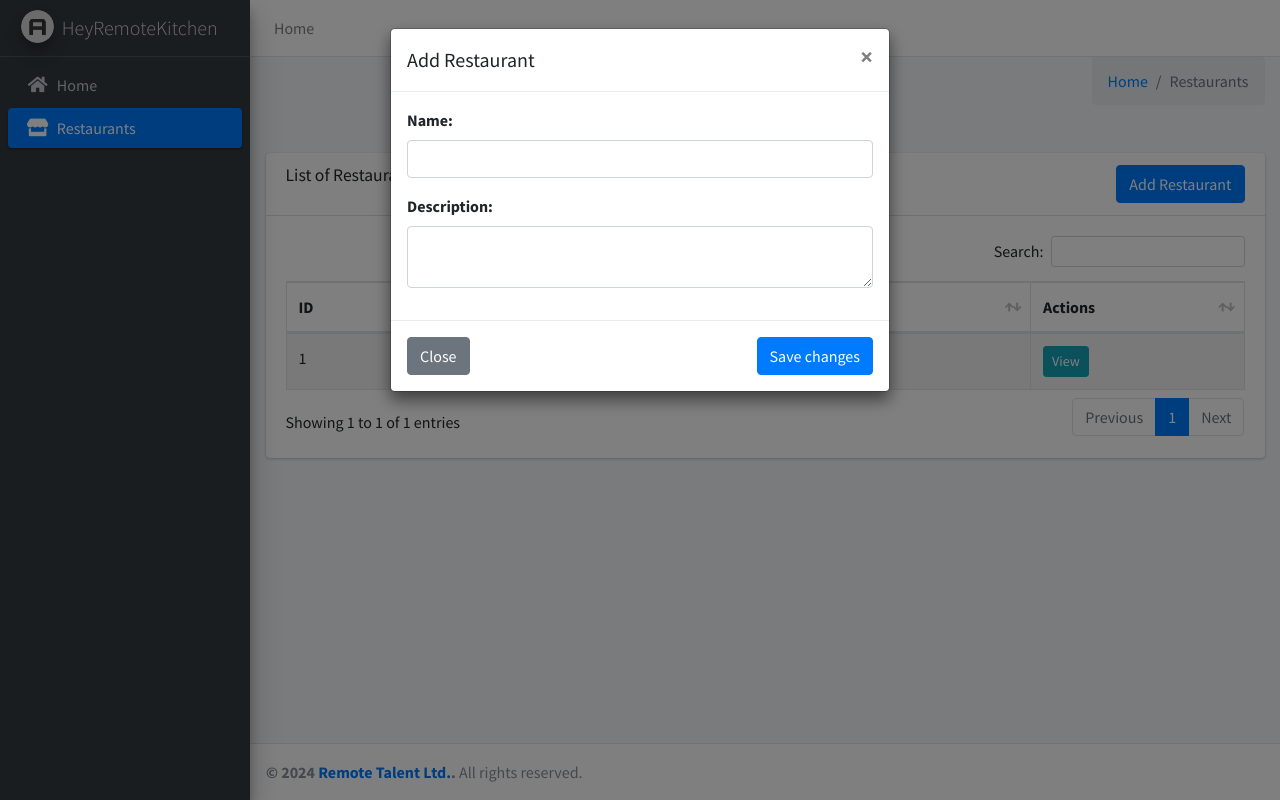
After one commit to shibriat/heyremotekitchen, a Django app: page /restaurants/ in a window 1280 px wide, after a click on "Add Restaurant". The commit adds this page. Run offline with Django 4.2, Linux system fonts and the light colour scheme; a user stored in the database is signed in; tables that the repository leaves empty hold one stand-in row (values such as "Sample post"); some libraries are stand-ins or nearby versions.

Commit message:
resturant fix

```diff
--- a/dashboard/templates/dashboard/dashboard.html
+++ b/dashboard/templates/dashboard/dashboard.html
@@ -10,7 +10,10 @@
     <link rel="stylesheet" href="{% static 'adminlte/css/adminlte.min.css' %}">
     <link rel="stylesheet" href="{% static 'adminlte/plugins/fontawesome-free/css/all.min.css' %}">
     <link href="https://fonts.googleapis.com/css?family=Source+Sans+Pro:300,400,400i,700" rel="stylesheet">
-    <link rel="stylesheet" href="{% static 'adminlte/plugins/datatables/css/dataTables.bootstrap4.min.css' %}">
+    <link rel="stylesheet" href="{% static 'adminlte/plugins/datatables-bs4/css/dataTables.bootstrap4.min.css' %}">
+    <link rel="stylesheet"
+        href="{% static 'adminlte/plugins/datatables-responsive/css/responsive.bootstrap4.min.css' %}">
+    <link rel="stylesheet" href="{% static 'adminlte/plugins/datatables-buttons/css/buttons.bootstrap4.min.css' %}">
 </head>
 
 <body class="hold-transition sidebar-mini">
@@ -55,10 +58,28 @@
     </div>
 
     <!-- Scripts -->
+    <!-- jQuery -->
+    <script src="{% static 'adminlte/plugins/jquery/jquery.min.js' %}"></script>
+
+    <!-- Bootstrap Bundle -->
+    <script src="{% static 'adminlte/plugins/bootstrap/js/bootstrap.bundle.min.js' %}"></script>
+
+    <!-- DataTables JS -->
+    <script src="{% static 'adminlte/plugins/datatables/jquery.dataTables.min.js' %}"></script>
+    <script src="{% static 'adminlte/plugins/datatables-bs4/js/dataTables.bootstrap4.min.js' %}"></script>
+    <script src="{% static 'adminlte/plugins/datatables-responsive/js/dataTables.responsive.min.js' %}"></script>
+    <script src="{% static 'adminlte/plugins/datatables-responsive/js/responsive.bootstrap4.min.js' %}"></script>
+    <script src="{% static 'adminlte/plugins/datatables-buttons/js/dataTables.buttons.min.js' %}"></script>
+    <script src="{% static 'adminlte/plugins/datatables-buttons/js/buttons.bootstrap4.min.js' %}"></script>
+    <script src="{% static 'adminlte/plugins/jszip/jszip.min.js' %}"></script>
+    <script src="{% static 'adminlte/plugins/pdfmake/pdfmake.min.js' %}"></script>
+    <script src="{% static 'adminlte/plugins/pdfmake/vfs_fonts.js' %}"></script>
+    <script src="{% static 'adminlte/plugins/datatables-buttons/js/buttons.html5.min.js' %}"></script>
+    <script src="{% static 'adminlte/plugins/datatables-buttons/js/buttons.print.min.js' %}"></script>
+    <script src="{% static 'adminlte/plugins/datatables-buttons/js/buttons.colVis.min.js' %}"></script>
+
+    <!-- AdminLTE JS -->
     <script src="{% static 'adminlte/js/adminlte.min.js' %}"></script>
-    <script src="{% static 'adminlte/plugins/jquery/jquery.min.js' %}"></script>
-    <script src="{% static 'adminlte/plugins/datatables/js/jquery.dataTables.min.js' %}"></script>
-    <script src="{% static 'adminlte/plugins/datatables/js/dataTables.bootstrap4.min.js' %}"></script>
 
     <!-- Custom Scripts -->
     {% block scripts %}
--- a/dashboard/templates/dashboard/sidebar.html
+++ b/dashboard/templates/dashboard/sidebar.html
@@ -5,21 +5,26 @@
     <!-- Sidebar Menu -->
     <nav class="mt-2">
         <ul class="nav nav-pills nav-sidebar flex-column" data-widget="treeview" role="menu" data-accordion="false">
-            <!-- Home Link -->
+
+            <!-- Home -->
             <li class="nav-item">
-                <a href="#" class="nav-link {% if request.path == '/' %}active{% endif %}">
+                <a href="{% url 'dashboard' %}" class="nav-link {% if request.path == '/' %}active{% endif %}">
                     <i class="nav-icon fas fa-home"></i>
                     <p>Home</p>
                 </a>
             </li>
-            <!-- Settings Link -->
+
+            <!-- Restaurants -->
             <li class="nav-item">
-                <a href="#" class="nav-link {% if request.path == '/settings/' %}active{% endif %}">
-                    <i class="nav-icon fas fa-cogs"></i>
-                    <p>Settings</p>
+                <a href="{% url 'restaurant_list' %}"
+                    class="nav-link {% if request.path == '/restaurants/' %}active{% endif %}">
+                    <i class="nav-icon fas fa-store"></i>
+                    <p>Restaurants</p>
                 </a>
             </li>
-            <!-- Add more links as needed -->
+
         </ul>
     </nav>
+    <!-- /.sidebar-menu -->
 </div>
+<!-- /.sidebar -->
--- a/dashboard/templates/home/home.html
+++ b/dashboard/templates/home/home.html
@@ -5,9 +5,9 @@
 {% block content %}
     <div class="container-fluid">
         <div class="row mb-4">
-            <div class="col-sm-12 mt-4">
+            <div class="col-sm-12">
                 <ol class="breadcrumb float-sm-right">
-                  <li class="breadcrumb-item"><a href="#">Home</a></li>
+                  <li class="breadcrumb-item"><a href="/">Home</a></li>
                   <li class="breadcrumb-item active">Dashboard</li>
                 </ol>
             </div>
--- a/heyremotekitchen/settings.py
+++ b/heyremotekitchen/settings.py
@@ -35,6 +35,7 @@ INSTALLED_APPS = [
     "adminlte3_theme",
     "dashboard",
     "users",
+    "restaurant",
     "django.contrib.admin",
     "django.contrib.auth",
     "django.contrib.contenttypes",
--- a/heyremotekitchen/urls.py
+++ b/heyremotekitchen/urls.py
@@ -19,4 +19,5 @@ from django.urls import include, path
 urlpatterns = [
     path("admin/", admin.site.urls),
     path("", include("dashboard.urls")),
+    path("restaurants/", include("restaurant.urls")),
 ]
--- /dev/null
+++ b/restaurant/templates/restaurant/restaurant_list.html
@@ -0,0 +1,187 @@
+{% extends "dashboard/dashboard.html" %}
+
+{% block title %}Restaurants{% endblock %}
+
+{% block content %}
+<div class="row mb-4">
+    <div class="col-sm-12">
+        <ol class="breadcrumb float-sm-right mb-4">
+            <li class="breadcrumb-item"><a href="/">Home</a></li>
+            <li class="breadcrumb-item active">Restaurants</li>
+        </ol>
+    </div>
+</div>
+
+<div class="card">
+    <div class="card-header">
+        <h3 class="card-title">List of Restaurants</h3>
+        <!-- Add Restaurant Button -->
+        <button type="button" class="btn btn-primary float-right" data-toggle="modal"
+            data-target="#addRestaurantModal">Add Restaurant</button>
+    </div>
+    <div class="card-body">
+        <table id="restaurantsTable" class="table table-bordered table-striped">
+            <thead>
+                <tr>
+                    <th>ID</th>
+                    <th>Name</th>
+                    <th>Description</th>
+                    <th>Actions</th>
+                </tr>
+            </thead>
+            <tbody>
+                {% for restaurant in restaurants %}
+                <tr>
+                    <td>{{ restaurant.id }}</td>
+                    <td>{{ restaurant.name }}</td>
+                    <td>{{ restaurant.description }}</td>
+                    <td>
+                        <!-- View Details Button -->
+                        <button class="btn btn-info btn-sm view-restaurant-btn" data-id="{{ restaurant.id }}"
+                            data-toggle="modal" data-target="#viewRestaurantModal">View</button>
+                    </td>
+                </tr>
+                {% empty %}
+                <tr>
+                    <td colspan="4">No restaurants available.</td>
+                </tr>
+                {% endfor %}
+            </tbody>
+        </table>
+    </div>
+</div>
+
+<!-- Add Restaurant Modal -->
+<div class="modal fade" id="addRestaurantModal" tabindex="-1" role="dialog" aria-labelledby="addRestaurantModalLabel"
+    aria-hidden="true">
+    <div class="modal-dialog" role="document">
+        <div class="modal-content">
+            <div class="modal-header">
+                <h5 class="modal-title" id="addRestaurantModalLabel">Add Restaurant</h5>
+                <button type="button" class="close" data-dismiss="modal" aria-label="Close">
+                    <span aria-hidden="true">&times;</span>
+                </button>
+            </div>
+            <div class="modal-body">
+                <form id="addRestaurantForm" method="post">
+                    {% csrf_token %}
+                    <div class="form-group">
+                        <label for="id_name">Name:</label>
+                        <input type="text" class="form-control" id="id_name" name="name" required>
+                    </div>
+                    <div class="form-group">
+                        <label for="id_description">Description:</label>
+                        <textarea class="form-control" id="id_description" name="description"></textarea>
+                    </div>
+                </form>
+            </div>
+            <div class="modal-footer justify-content-between">
+                <button type="button" class="btn btn-secondary" data-dismiss="modal">Close</button>
+                <button type="button" class="btn btn-primary" id="saveRestaurantBtn">Save changes</button>
+            </div>
+        </div>
+    </div>
+</div>
+
+<!-- View Restaurant Modal -->
+<div class="modal fade" id="viewRestaurantModal" tabindex="-1" role="dialog" aria-labelledby="viewRestaurantModalLabel"
+    aria-hidden="true">
+    <div class="modal-dialog modal-lg" role="document">
+        <div class="modal-content">
+            <div class="modal-header">
+                <h5 class="modal-title" id="viewRestaurantModalLabel">Restaurant Details</h5>
+                <button type="button" class="close" data-dismiss="modal" aria-label="Close">
+                    <span aria-hidden="true">&times;</span>
+                </button>
+            </div>
+            <div class="modal-body">
+                <h5 id="restaurantName"></h5>
+                <p id="restaurantDescription"></p>
+                <hr>
+                <h6>Branches</h6>
+                <table class="table table-bordered table-striped">
+                    <thead>
+                        <tr>
+                            <th>ID</th>
+                            <th>Branch Name</th>
+                            <th>Address</th>
+                            <th>Contact Number</th>
+                        </tr>
+                    </thead>
+                    <tbody id="branchesTableBody">
+                        <!-- Branch details will be dynamically inserted here -->
+                    </tbody>
+                </table>
+            </div>
+            <div class="modal-footer justify-content-between">
+                <button type="button" class="btn btn-secondary" data-dismiss="modal">Close</button>
+            </div>
+        </div>
+    </div>
+</div>
+{% endblock %}
+
+{% block scripts %}
+<script>
+    $(function () {
+        $('#restaurantsTable').DataTable({
+            "paging": true,
+            "lengthChange": false,
+            "searching": true,
+            "ordering": true,
+            "info": true,
+            "autoWidth": false,
+            "responsive": true,
+        });
+
+        $('#saveRestaurantBtn').on('click', function () {
+            var form = $('#addRestaurantForm');
+            $.ajax({
+                url: "{% url 'restaurant_list' %}",
+                type: 'POST',
+                data: form.serialize(),
+                success: function (response) {
+                    if (response.success) {
+                        $('#addRestaurantModal').modal('hide');
+                        location.reload();
+                    }
+                },
+                error: function (xhr, errmsg, err) {
+                    $('#addRestaurantModal').modal('hide');
+                    console.log(xhr.responseText);
+                }
+            });
+        });
+
+        // View Restaurant Details
+        $('.view-restaurant-btn').on('click', function () {
+            var restaurantId = $(this).data('id');
+
+            $.ajax({
+                url: "{% url 'restaurant_detail' pk=0 %}".replace('0', restaurantId),
+                type: 'GET',
+                success: function (data) {
+                    $('#restaurantName').text(data.name);
+                    $('#restaurantDescription').text(data.description);
+
+                    var branchesTableBody = $('#branchesTableBody');
+                    branchesTableBody.empty();
+                    $.each(data.branches, function (index, branch) {
+                        branchesTableBody.append(
+                            '<tr>' +
+                            '<td>' + branch.id + '</td>' +
+                            '<td>' + branch.branch_name + '</td>' +
+                            '<td>' + branch.address + '</td>' +
+                            '<td>' + branch.contact_number + '</td>' +
+                            '</tr>'
+                        );
+                    });
+                },
+                error: function (xhr, errmsg, err) {
+                    console.log(xhr.responseText);
+                }
+            });
+        });
+    });
+</script>
+{% endblock %}
--- a/restaurant/views.py
+++ b/restaurant/views.py
@@ -1,17 +1,48 @@
 from django.shortcuts import render, get_object_or_404, redirect
 from .models import Restaurant, Branch, Menu
+from django.http import JsonResponse
 from django.contrib.auth.decorators import login_required
+from .models import Restaurant
+from .forms import RestaurantForm
+
 
 @login_required
 def restaurant_list(request):
+    # Check if the user has permission to add a new restaurant
+    if request.method == 'POST':
+        if not request.user.profile.can_add_restaurant:
+            return JsonResponse({'success': False, 'error': 'Permission denied'}, status=403)
+
+        form = RestaurantForm(request.POST)
+        if form.is_valid():
+            restaurant = form.save(commit=False)
+            restaurant.save()
+            restaurant.owners.add(request.user)
+            return JsonResponse({'success': True})
+
+    # Fetch the list of restaurants for the user
     restaurants = Restaurant.objects.filter(owners=request.user)
     return render(request, "restaurant/restaurant_list.html", {"restaurants": restaurants})
 
+
 @login_required
 def restaurant_detail(request, pk):
-    restaurant = get_object_or_404(Restaurant, pk=pk, owners=request.user)
-    branches = restaurant.branches.all()
-    return render(request, "restaurant/restaurant_detail.html", {"restaurant": restaurant, "branches": branches})
+    try:
+        restaurant = Restaurant.objects.get(pk=pk)
+    except Restaurant.DoesNotExist:
+        return JsonResponse({'error': 'Restaurant not found'}, status=404)
+
+    branches = restaurant.branches.all().values(
+        'id', 'branch_name', 'address', 'contact_number')
+
+    response_data = {
+        'name': restaurant.name,
+        'description': restaurant.description,
+        'branches': list(branches)
+    }
+
+    return JsonResponse(response_data)
+
 
 @login_required
 def branch_detail(request, pk):
@@ -21,6 +52,7 @@ def branch_detail(request, pk):
     menus = branch.menus.all()
     return render(request, "restaurant/branch_detail.html", {"branch": branch, "menus": menus})
 
+
 @login_required
 def menu_list(request, branch_pk):
     branch = get_object_or_404(Branch, pk=branch_pk)
--- a/users/models.py
+++ b/users/models.py
@@ -1,14 +1,11 @@
 from django.contrib.auth.models import User
 from django.db import models
-
 class Profile(models.Model):
     user = models.OneToOneField(User, on_delete=models.CASCADE)
-    position = models.CharField(max_length=100, blank=True)
     phone_number = models.CharField(max_length=15, blank=True)
-    restaurant = models.CharField(max_length=100, blank=True)
-    bio = models.TextField(max_length=500, blank=True)
     location = models.CharField(max_length=30, blank=True)
     birth_date = models.DateField(null=True, blank=True)
+    can_add_restaurant = models.BooleanField(default=False)
 
     def __str__(self):
         return self.user.username
```
Also changed, not shown: restaurant/forms.py (added, +7 -0 lines), restaurant/models.py (+19 -0 lines), restaurant/templates/restaurant/restaurant.html (deleted), restaurant/urls.py (line endings or trailing spaces).
